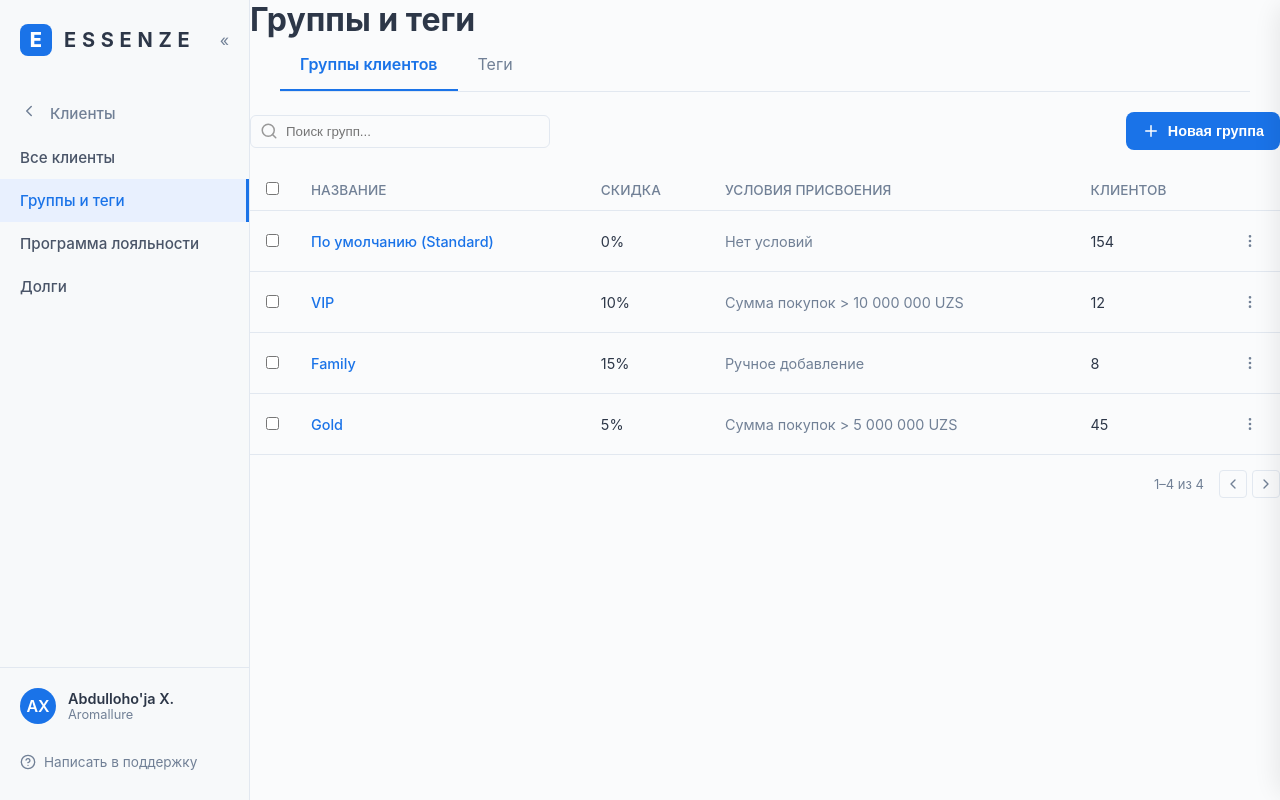
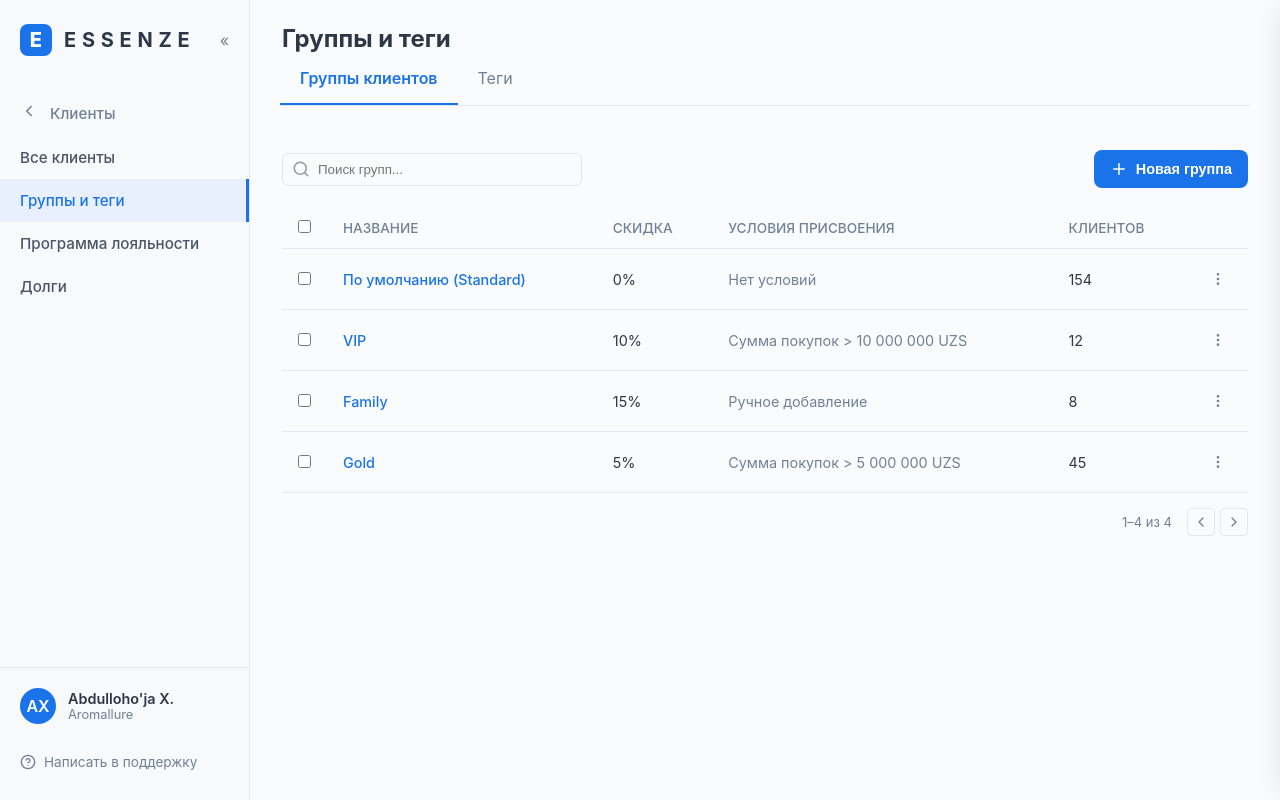
Before and after one commit to parfume-essenze/essenze, a React (Vite) app: page /clients/groups in a window 1280 px wide. Built offline with nearby package versions, Linux system fonts and the light colour scheme.

Commit message:
Add padding to dashboard content layout classes

```diff
--- a/src/index.css
+++ b/src/index.css
@@ -538,3 +538,31 @@ body {
   gap: 8px;
   font-size: 0.9rem;
 }
+
+/* Dashboard Common Layout */
+.finance-dashboard {
+  display: flex;
+  flex-direction: column;
+  height: 100%;
+  width: 100%;
+}
+
+.dashboard-header {
+  padding: 24px 32px 16px;
+  display: flex;
+  align-items: center;
+  justify-content: space-between;
+  border-bottom: 1px solid var(--border-color);
+}
+
+.dashboard-title {
+  font-size: 1.5rem;
+  font-weight: 700;
+  margin: 0;
+}
+
+.dashboard-content {
+  padding: 24px 32px 32px;
+  flex-grow: 1;
+  overflow-y: auto;
+}
```
